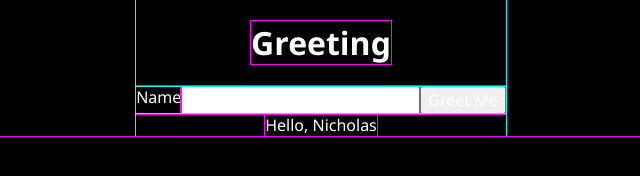
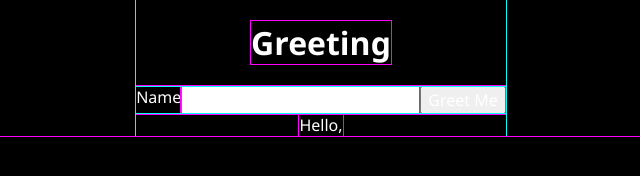
Before and after one commit to ntruter42/greetings, a plain HTML site: page index.html in a window 1280 px wide. Both pictures are taken after a click on the button "Greet Me". Shown: the full height of the page, 319-959 px from the left. Drawn offline with Linux system fonts and the light colour scheme.

Commit message:
Add greet-dom.js - added basic greeting functionality using the DOM

```diff
--- a/index.html
+++ b/index.html
@@ -26,6 +26,9 @@
 			<span id="greet-message">Hello, Nicholas</span>
 		</div>
 	</div>
+
+	<script src="js/greet.js"></script>
+	<script src="js/greet-dom.js"></script>
 </body>
 
 </html>
--- /dev/null
+++ b/js/greet-dom.js
@@ -0,0 +1,12 @@
+const button = document.querySelector("#greet-button");
+const input = document.querySelector('#greet-input');
+const message = document.querySelector('#greet-message');
+
+const greet = Greet();
+
+button.addEventListener('click', function () {
+	greet.setName(input.value);
+	greet.setMessage();
+
+	message.innerHTML = greet.getMessage();
+});
```
